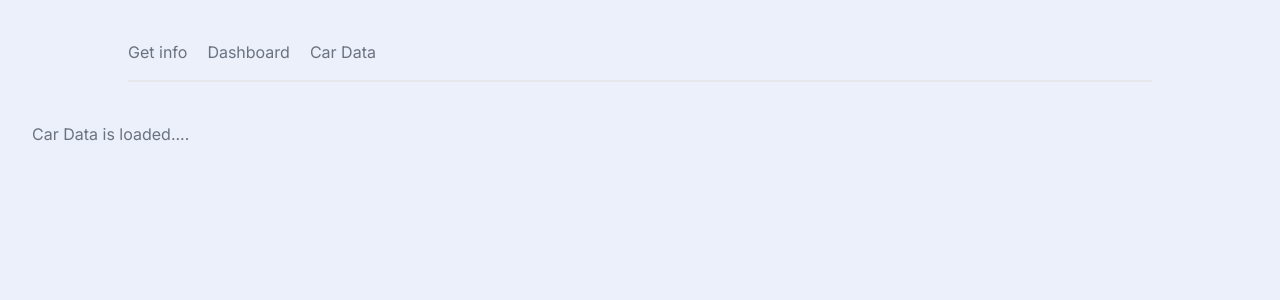
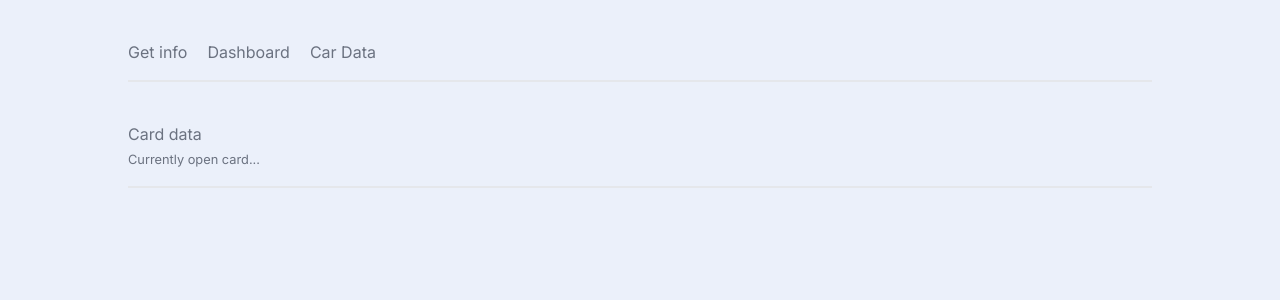
Before and after one commit to tchasinga/web-page, a Next.js app: page /cardata in a window 1280 px wide. Shown: the top 300 px of the page. Built offline with nearby package versions, Linux system fonts and the light colour scheme.

Commit message:
new is online

```diff
--- a/src/app/cardata/page.js
+++ b/src/app/cardata/page.js
@@ -3,7 +3,12 @@ import React from 'react'
 export default function Cardata() {
   return (
     <div>
-         <h1>Car Data is loaded....</h1>
+        <nav>
+            <div>
+              <h2>Card data</h2>
+              <p><small>Currently open card...</small></p>
+            </div>
+          </nav>
     </div>
   )
 }
```
